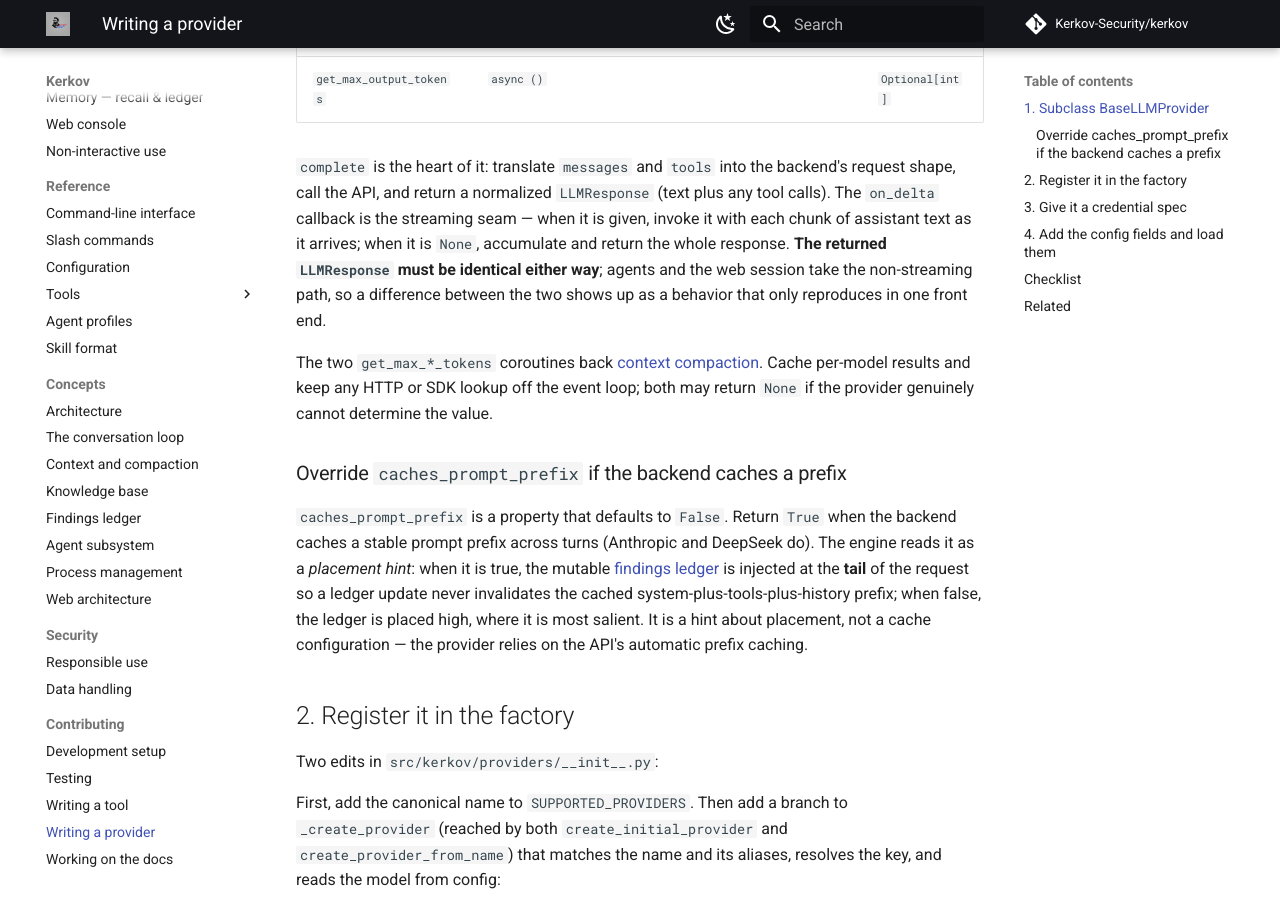
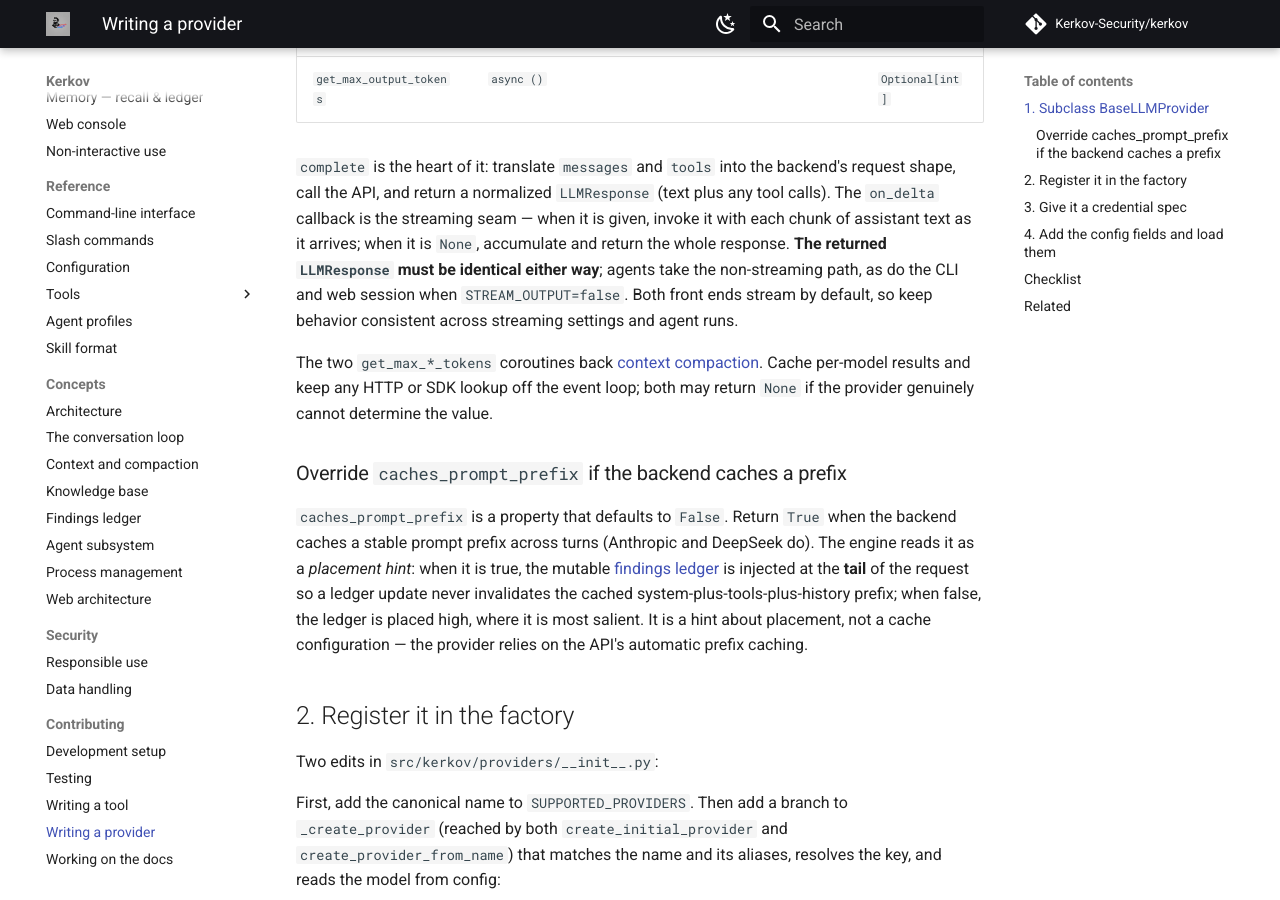
Before and after one commit to Kerkov-Security/kerkov, an MkDocs documentation site: the page built from docs/contributing/writing-a-provider.md, in a window 1280 px wide and 900 px high, scrolled down 627 px. Built offline with MkDocs 1.6.1 and Material for MkDocs 9.7.7, drawn with Linux system fonts in a browser that asks for light colours; comment, search, counter and statistics services are not loaded.

```diff
--- a/docs/contributing/writing-a-provider.md
+++ b/docs/contributing/writing-a-provider.md
@@ -23,9 +23,9 @@
 (text plus any tool calls). The `on_delta` callback is the streaming seam — when
 it is given, invoke it with each chunk of assistant text as it arrives; when it
 is `None`, accumulate and return the whole response. **The returned
-`LLMResponse` must be identical either way**; agents and the web session take the
-non-streaming path, so a difference between the two shows up as a behavior that
-only reproduces in one front end.
+`LLMResponse` must be identical either way**; agents take the non-streaming path, as do the CLI and web session when
+`STREAM_OUTPUT=false`. Both front ends stream by default, so keep behavior
+consistent across streaming settings and agent runs.
 
 The two `get_max_*_tokens` coroutines back [context compaction](../concepts/context-and-compaction.md).
 Cache per-model results and keep any HTTP or SDK lookup off the event loop; both
--- a/src/kerkov/web/console/templates/console/dashboard.html
+++ b/src/kerkov/web/console/templates/console/dashboard.html
@@ -16,7 +16,7 @@
     <script src="{% static 'console/provider-settings.js' %}?v=1" defer></script>
     <script src="{% static 'console/providers.js' %}?v=2" defer></script>
     <script src="{% static 'console/network-map.js' %}?v=1" defer></script>
-    <script src="{% static 'console/dashboard.js' %}?v=12" defer></script>
+    <script src="{% static 'console/dashboard.js' %}?v=14" defer></script>
   </head>
   <body>
     <a class="skip-link" href="#message-input">Skip to conversation</a>
```
Also changed, not shown: docs/concepts/web-architecture.md (+1 -1 lines), src/kerkov/web/console/static/console/dashboard.js (+11 -2 lines), 1 other file.
